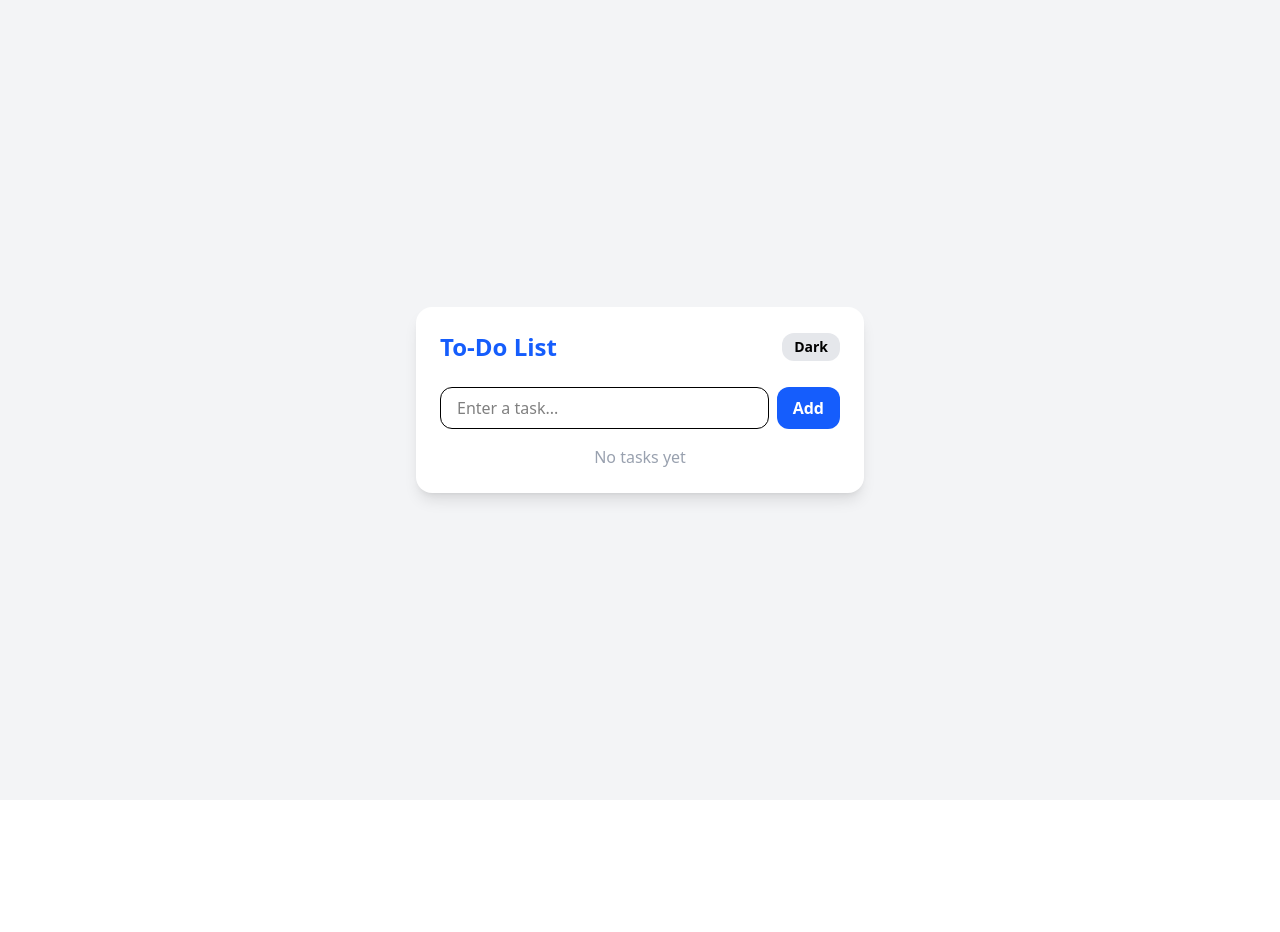
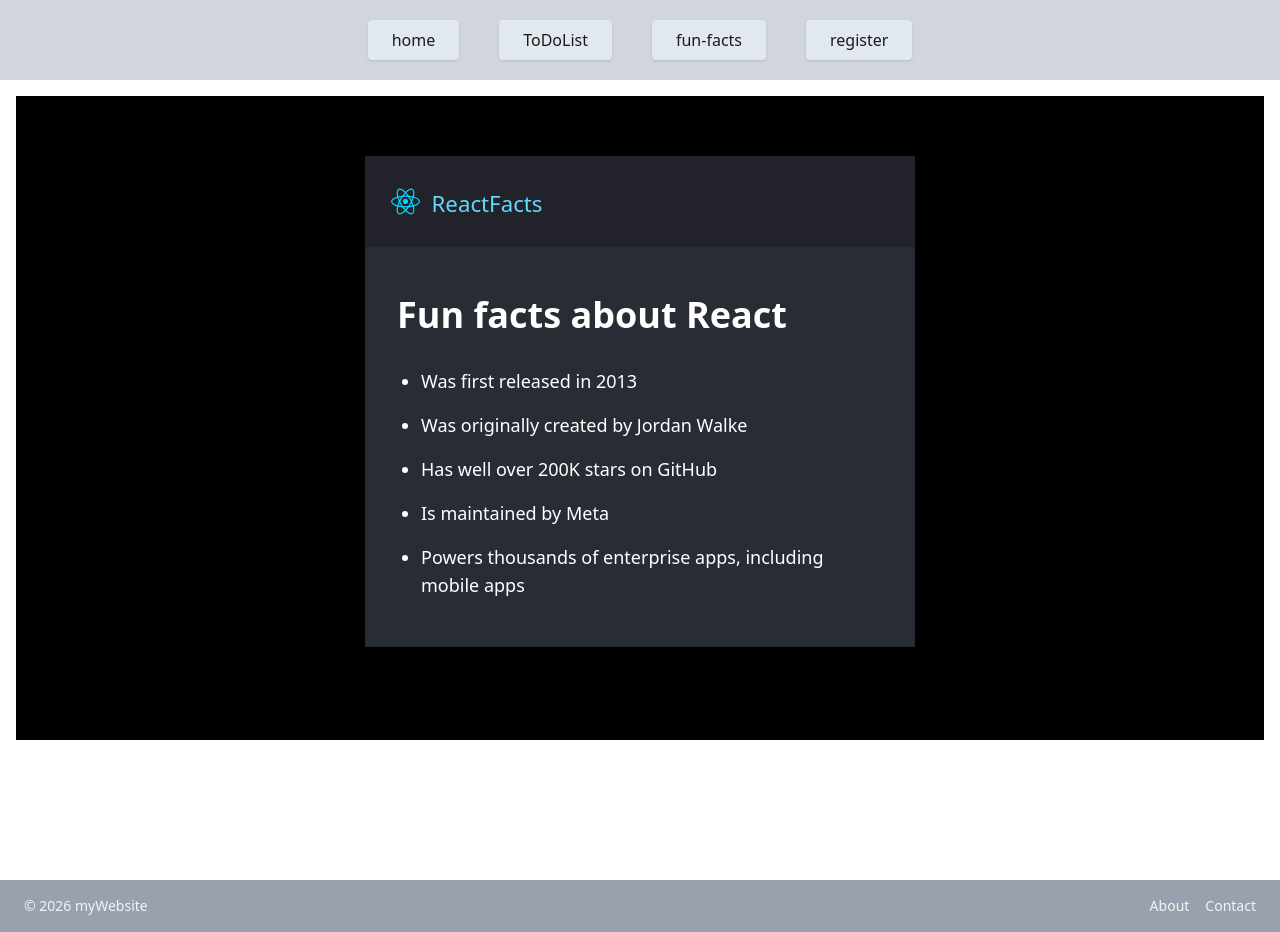
Before and after one commit to system-Barinda/Simple-Auth-App, a React (Vite) app in the folder vite-project/: page /fun-facts in a window 1280 px wide. Before the commit the page ends 800 px from the top, so only its background shows below. Built offline with nearby package versions, Linux system fonts and the light colour scheme.

Commit message:
done to learn how

```diff
--- a/vite-project/src/App.tsx
+++ b/vite-project/src/App.tsx
@@ -8,7 +8,7 @@
 function App() {
   return (
     <>
-      {/* <Navbar />
+      <Navbar />
 
       <main className="p-4 min-h-screen">
         <Routes>
@@ -18,8 +18,8 @@
         </Routes>
       </main>
 
-      <Footer /> */}
-      <ToDoList />
+      <Footer />
+
     </>
   );
 }
--- a/vite-project/src/components/layout/Navbar.tsx
+++ b/vite-project/src/components/layout/Navbar.tsx
@@ -1,6 +1,6 @@
 import { Link } from "react-router-dom";
 
-const menu = ["home", "to do list", "fun-facts", "register"];
+const menu = ["home", "ToDoList", "fun-facts", "register"];
 
 function Navbar() {
   return (
```
